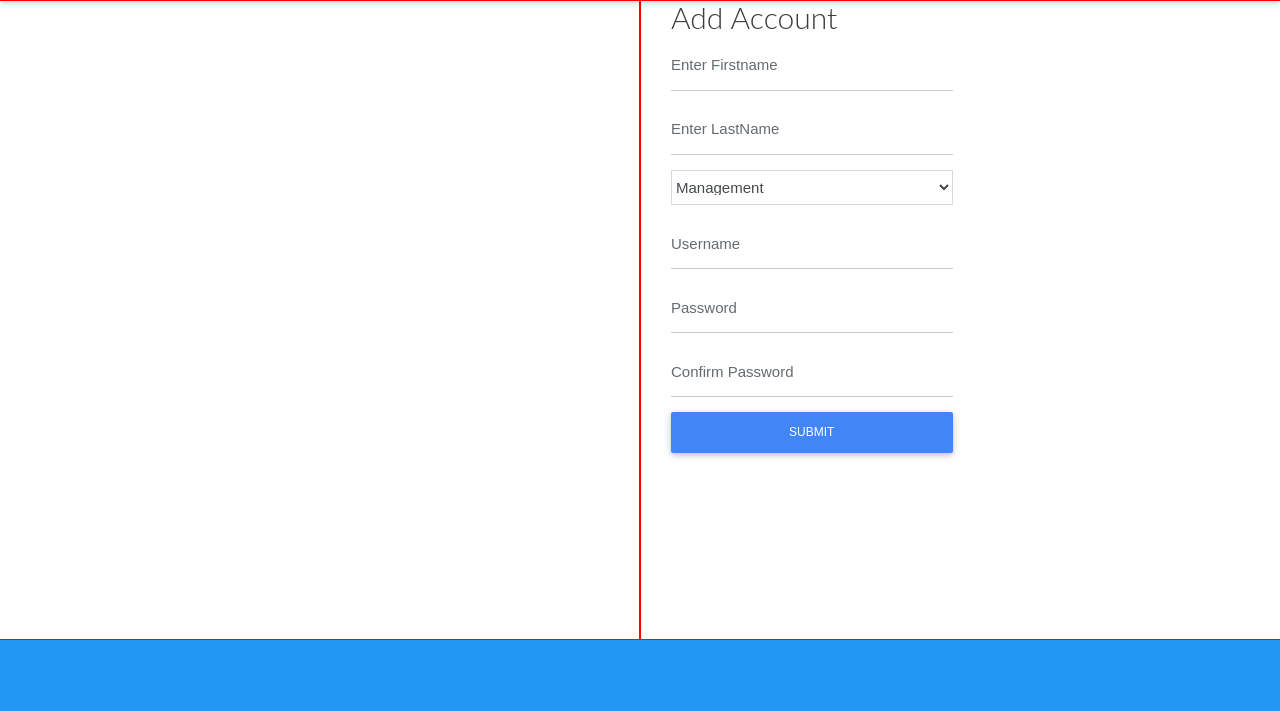
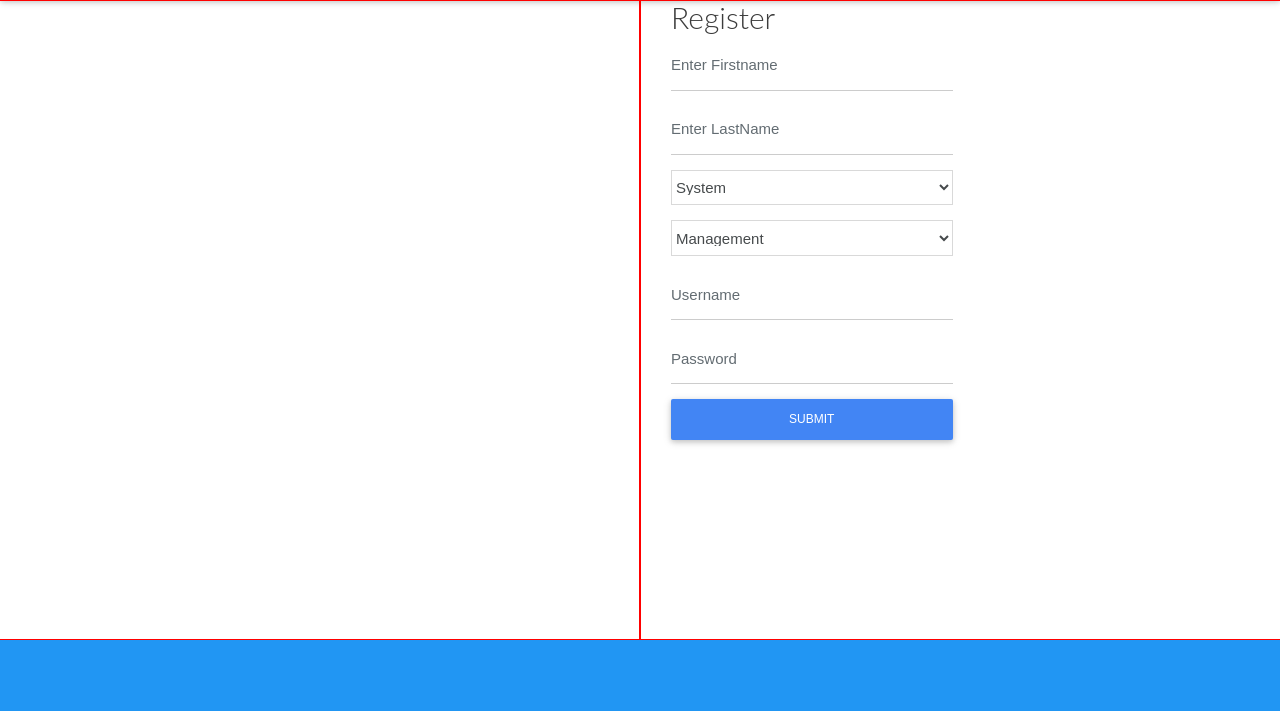
Before and after one commit to jlsantos007/Project-Tracker, a CodeIgniter app: page /projecttracker/ in a window 1280 px wide. Shown: the part 69-780 px from the top of the page. Run offline with CodeIgniter, Linux system fonts and the light colour scheme; some libraries are stand-ins or nearby versions.

Commit message:
register update

```diff
--- a/application/controllers/main.php
+++ b/application/controllers/main.php
@@ -45,17 +45,17 @@ class Main extends  MY_Controller {
 	}
 	public function register()
 	{
-			$data = array(
 
-				'firstname'  => $this->input->post('firstname'),
-				'lastname'   => $this->input->post('lastname'),
-				'username'   => $this->input->post('username'),
-				'access_type' => $this->input->post('access_type'),
-				'password'   => $this->input->post('password')
-			);
-			$this->themodeloftruth->register();
+				$firstname  	= $this->input->post('firstname');
+				$lastname      = $this->input->post('lastname');
+				$username      = $this->input->post('username');
+				$qa_type_id 	= $this->input->post('qa_type_id');
+				$access_type   = $this->input->post('access_type');
+				$password     = $this->input->post('password');
+
+
+			$this->themodeloftruth->register($firstname,$lastname,$username,$qa_type_id,$access_type,$password);
 			redirect(base_url('index.php/main'));
-
 	}
 
 
--- a/application/models/themodeloftruth.php
+++ b/application/models/themodeloftruth.php
@@ -10,23 +10,15 @@ class Themodeloftruth extends CI_Model {
 		$this->load->database();
 	}
 
+	// function insertdata($table, $data)
+	// {
+	// 	$this->db->insert($table, $data);
+	// }
 
-	function insertdata($table, $data)
+	function register($firstname,$lastname,$username,$qa_type_id,$access_type,$password)
 	{
-		$this->db->insert($table, $data);
-	}
-
-	function register()
-	{
-		$data = array(
-
-				'firstname'  => $this->input->post('firstname'),
-				'lastname'   => $this->input->post('lastname'),
-				'username'   => $this->input->post('username'),
-				'access_type' => $this->input->post('access_type'),
-				'password'   => $this->input->post('password')
-			);
-		 return $this->db->insert('user_tbl', $data);
+		  return $this->db->insert('user_tbl', array('firstname'=>$firstname,'lastname'=>$lastname,
+		  						'username'=>$username,'password'=>$password,'access_type'=>$access_type,'qa_type_id'=>$qa_type_id));
 	}
 	//custom model for library
 	function getDropDown($table)
--- a/application/views/body/mainview.php
+++ b/application/views/body/mainview.php
@@ -21,7 +21,7 @@ $this->load->view('_partials/navbar', $navbar);
 					<!-- registration -->
 	<div align="center-on-small-only">
 		<div class="col-md-6">
-			<h2>Add Account</h2>
+			<h2>Register</h2>
 			<div class="form-group">
 			<input type="text" class="form-control" id="firstname" placeholder="Enter Firstname">
 			</div>
@@ -31,7 +31,14 @@ $this->load->view('_partials/navbar', $navbar);
 			</div>
 
 			<div class="form-group">
-			          <select name="Access Type" id="atype" class="form-control">
+			          <select id="qatype" class="form-control">
+  							<option id="1" value="1">System</option>
+  							<option id="2" value="2">RTD</option>
+			          </select>
+			</div>
+
+			<div class="form-group">
+			          <select  id="atype" class="form-control">
 			                <option  id="0" value="0">Management</option>
   							<option id="1" value="1">Devs</option>
   							<option id="2" value="2">QA</option>
@@ -44,11 +51,7 @@ $this->load->view('_partials/navbar', $navbar);
 			</div>
 
 			<div class="form-group">
-			<input type="password" class="form-control" id="pword" placeholder="Password">
-			</div>
-
-			<div class="form-group">
-			<input type="password" class="form-control" id="pword2" placeholder="Confirm Password">
+			<input type="password" class="form-control" id="pass" placeholder="Password">
 			</div>
 
 			<button type="submit" id="register" class="btn block btn-primary btn-block">Submit</button>
--- a/public/js/main.js
+++ b/public/js/main.js
@@ -26,18 +26,14 @@ $(function(){
 			});
 	});
 
-
-
-
-
 	$("#register").click(function(){
 		var obj = {
-					firstname : $("#firstname").val(),
-				    lastname  : $("#lastname").val(),
-				    username  : $("#uname").val(),
+					firstname  : $("#firstname").val(),
+				    lastname   : $("#lastname").val(),
+				    username   : $("#uname").val(),
+				    qa_type_id : $("#qatype").val(),
 				    access_type: $("#atype").val(),
-				    password  : $("#pword").val(),
-				    password2 : $("#pword2").val(),
+				    password   : $("#pass").val()
 				  };
 				console.log(obj);
 
@@ -46,13 +42,12 @@ $(function(){
 				 url : $("base").attr('href') + "index.php/main/register",
 				data : obj,
 			 success : function(data){
-
-			 	console.log(data);
-
-
+			 console.log(data);
+			 	alert("Data Save: ");
 			 },
 			 error : function(){
-			 	console.log('error');
+			 	alert("FAILED: ");
+			 console.log('error');
 			 }
 
 
```
